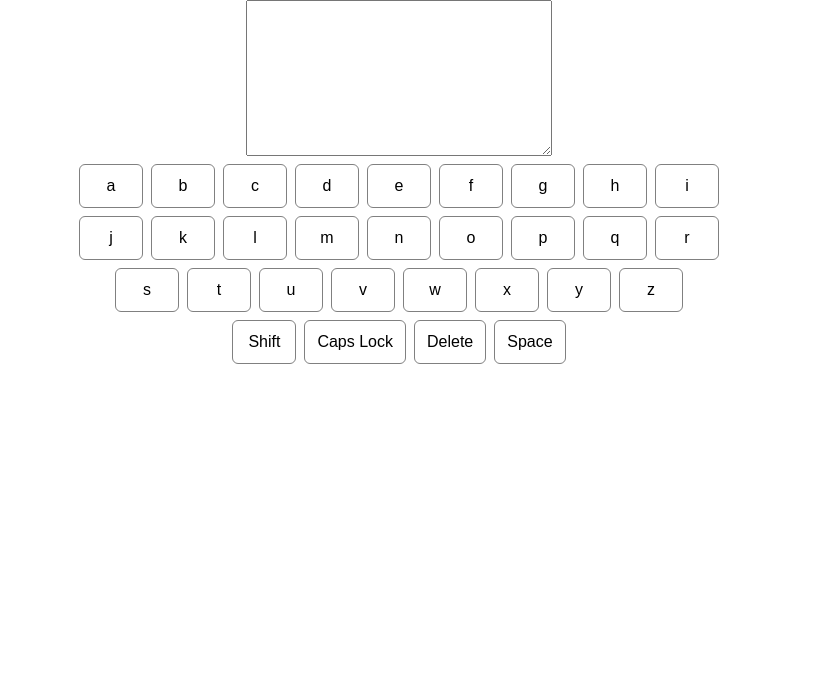
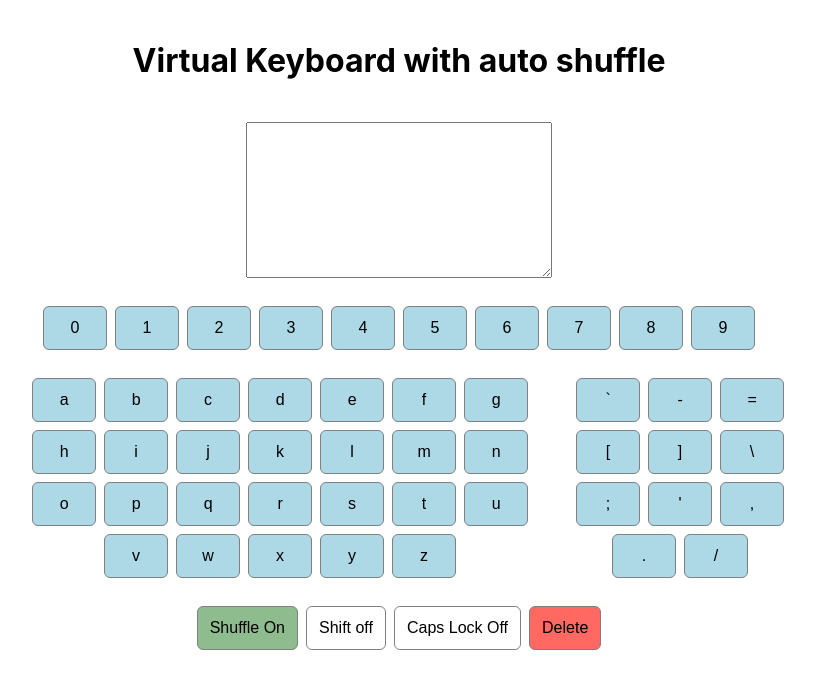
Before and after one commit to vaibhav-kona/virtual-keyboard, a React (Create React App) app: page / in a window 1280 px wide. Shown: the top 688 px of the page, without its empty margins (241-1056 px from the left). Built offline with nearby package versions, Linux system fonts and the light colour scheme.

Commit message:
Update layout
- Keys are given colors and opacity for visual feedback

```diff
--- a/src/components/Key.tsx
+++ b/src/components/Key.tsx
@@ -6,11 +6,13 @@ interface KeyProps {
   shift: boolean;
   capsLock: boolean;
   shiftCharacter?: string;
-  capsLockCharacter?: string;
+  capsLockCharacter?: string | null;
+  className?: string;
+  isActive?: boolean;
 }
 
 const StyledButton = styled.button`
-  background-color: white;
+  background-color: lightblue;
   box-shadow: none;
   border: 1px solid grey;
   padding: 12px;
@@ -20,11 +22,14 @@ const StyledButton = styled.button`
   margin: 4px;
 
   &:hover {
-    border: 1px solid red;
+    border: 1px solid darkblue;
+    opacity: 0.5;
+    cursor: pointer;
   }
 `;
 
 const Key = ({
+  className,
   title,
   handleClick,
   shift,
@@ -34,14 +39,23 @@ const Key = ({
 }: KeyProps) => {
   let displayTitle = title;
 
-  if (capsLock) {
+  // c - 0, s - 0 => default
+  // c - 1, s - 0 => alpha - to capital
+  // c - 0, s - 1 => all shifted characters
+  // c - 1, s - 1 => all shifted characters
+
+  if (shift) {
+    displayTitle = shiftCharacter || title;
+  } else if (capsLock) {
     displayTitle = capsLockCharacter || title;
-  } else if (shift) {
-    displayTitle = shiftCharacter || title;
   }
 
   return (
-    <StyledButton type="button" onClick={() => handleClick(displayTitle)}>
+    <StyledButton
+      className={className}
+      type="button"
+      onClick={() => handleClick(displayTitle)}
+    >
       {displayTitle}
     </StyledButton>
   );
--- a/src/components/Keyboard.tsx
+++ b/src/components/Keyboard.tsx
@@ -2,13 +2,48 @@ import { ChangeEventHandler, useState } from "react";
 import styled from "styled-components";
 import shuffle from "../common/shuffle";
 import Key from "./Key";
-import keys from "./keys";
+import {
+  alphabetKeys as aKeys,
+  numericKeys as nKeys,
+  specialKeys as sKeys,
+} from "./keys";
 
 const KeyboardContainer = styled.div`
   display: flex;
   flex-flow: column wrap;
-  max-width: 700px;
+  max-width: 800px;
   margin: auto;
+  padding: 20px;
+`;
+
+const TextAreaContainer = styled.div`
+  margin-top: 20px;
+  margin-bottom: 20px;
+`;
+
+const AlphaSpecialKeysContainer = styled.div`
+  display: flex;
+  margin-top: 20px;
+`;
+
+const FunctionalKeysContainer = styled.div`
+  margin-top: 20px;
+`;
+
+const FunctionalKey = styled(Key)`
+  background-color: ${(props) => (props.isActive ? "darkseagreen" : "white")};
+
+  &:hover {
+    opacity: 0.8;
+  }
+`;
+
+const DeleteKey = styled(Key)`
+  background-color: #ff6961;
+
+  &:hover {
+    opacity: 0.8;
+  }
 `;
 
 const StyledTextArea = styled.textarea`
@@ -18,12 +53,21 @@ const StyledTextArea = styled.textarea`
 const Keyboard = () => {
   const [content, setContent] = useState("");
   const [capsLock, setCapsLock] = useState(false);
-  const [shift, setSshift] = useState(false);
-  const [virtualKeys, setVirtualKeys] = useState(keys);
+  const [shift, setShift] = useState(false);
+  const [alphabetKeys, setAlphabetKeys] = useState(aKeys);
+  const [numericKeys, setNumericKeys] = useState(nKeys);
+  const [specialKeys, setSpecialKeys] = useState(sKeys);
+  const [shouldShuffle, setShouldShuffle] = useState(true);
 
   const handleClick = (keyTitle: string) => {
     setContent(content + keyTitle);
-    setVirtualKeys(shuffle(virtualKeys));
+
+    if (shouldShuffle) {
+      setAlphabetKeys(shuffle(alphabetKeys));
+      setNumericKeys(shuffle(numericKeys));
+      setSpecialKeys(shuffle(specialKeys));
+    }
+
     turnShiftOff();
   };
 
@@ -41,15 +85,27 @@ const Keyboard = () => {
   };
 
   const turnShiftOn = () => {
-    setSshift(true);
+    setShift(true);
   };
 
   const turnShiftOff = () => {
-    setSshift(false);
+    setShift(false);
+  };
+
+  const turnShuffleOn = () => {
+    setShouldShuffle(true);
+  };
+
+  const turnShuffleOff = () => {
+    setShouldShuffle(false);
   };
 
   const handleShiftClick = () => {
-    turnShiftOn();
+    if (shift) {
+      turnShiftOff();
+    } else {
+      turnShiftOn();
+    }
   };
 
   const handleCapsLockClick = () => {
@@ -60,9 +116,17 @@ const Keyboard = () => {
     }
   };
 
-  const handleSpace = () => {
-    setContent(content + " ");
+  const handleShuffleClick = () => {
+    if (shouldShuffle) {
+      turnShuffleOff();
+    } else {
+      turnShuffleOn();
+    }
   };
+
+  // const handleSpace = () => {
+  //   setContent(content + " ");
+  // };
 
   const handleDeleteClick = () => {
     const contentCopy = content;
@@ -72,16 +136,18 @@ const Keyboard = () => {
 
   return (
     <KeyboardContainer>
-      <div>
+      <h1>Virtual Keyboard with auto shuffle</h1>
+
+      <TextAreaContainer>
         <StyledTextArea
           rows={10}
           onChange={handleContentChange}
           value={content}
         />
-      </div>
+      </TextAreaContainer>
 
       <div>
-        {virtualKeys.map((key) => (
+        {numericKeys.map((key) => (
           <Key
             key={key.title}
             title={key.title}
@@ -94,35 +160,76 @@ const Keyboard = () => {
         ))}
       </div>
 
-      <div>
-        <Key
-          title="Shift"
+      <AlphaSpecialKeysContainer>
+        <div>
+          {alphabetKeys.map((key) => (
+            <Key
+              key={key.title}
+              title={key.title}
+              shiftCharacter={key.shiftedKey}
+              capsLockCharacter={key.upperCaseKey}
+              handleClick={handleClick}
+              shift={shift}
+              capsLock={capsLock}
+            />
+          ))}
+        </div>
+
+        <div>
+          {specialKeys.map((key) => (
+            <Key
+              key={key.title}
+              title={key.title}
+              shiftCharacter={key.shiftedKey}
+              capsLockCharacter={key.upperCaseKey}
+              handleClick={handleClick}
+              shift={shift}
+              capsLock={capsLock}
+            />
+          ))}
+        </div>
+      </AlphaSpecialKeysContainer>
+
+      {/* Functional keys */}
+      <FunctionalKeysContainer>
+        <FunctionalKey
+          title={shouldShuffle ? "Shuffle On" : "Shuffle Off"}
+          isActive={shouldShuffle}
+          handleClick={handleShuffleClick}
+          shift={shift}
+          capsLock={capsLock}
+        />
+
+        <FunctionalKey
+          title={shift ? "Shift On" : "Shift off"}
+          isActive={shift}
           handleClick={handleShiftClick}
           shift={shift}
           capsLock={capsLock}
         />
 
-        <Key
-          title="Caps Lock"
+        <FunctionalKey
+          title={capsLock ? "Caps Lock On" : "Caps Lock Off"}
+          isActive={capsLock}
           handleClick={handleCapsLockClick}
           shift={shift}
           capsLock={capsLock}
         />
 
-        <Key
+        <DeleteKey
           title="Delete"
           handleClick={handleDeleteClick}
           shift={shift}
           capsLock={capsLock}
         />
 
-        <Key
-          title="Space"
-          handleClick={handleSpace}
-          shift={shift}
-          capsLock={capsLock}
-        />
-      </div>
+        {/*<Key*/}
+        {/*  title="Space"*/}
+        {/*  handleClick={handleSpace}*/}
+        {/*  shift={shift}*/}
+        {/*  capsLock={capsLock}*/}
+        {/*/>*/}
+      </FunctionalKeysContainer>
     </KeyboardContainer>
   );
 };
--- a/src/components/getShuffledKeys.ts
+++ /dev/null
@@ -1,3 +0,0 @@
-const getShuffledKeys = () => {};
-
-export default getShuffledKeys;
--- a/src/components/keys.ts
+++ b/src/components/keys.ts
@@ -1,3 +1,13 @@
+// 47 keys in total
+// 26 - alhpa
+// 10 - numeric
+// 11 - special
+
+// ~ --- - --- =
+// [ --- ] --- \
+// , --- . --- /
+// ; --- '
+
 const generateAlphabets = () => {
   const CHAR_CODE_FOR_LOWER_CASE_A = "a".charCodeAt(0);
   const CHAR_CODE_FOR_UPPER_CASE_A = "A".charCodeAt(0);
@@ -19,26 +29,140 @@ const generateAlphabets = () => {
   return alphaKeys;
 };
 
-const keys = [...generateAlphabets()];
+export const numericKeys = [
+  {
+    title: "0",
+    baseKey: "0",
+    shiftedKey: ")",
+    upperCaseKey: null,
+  },
+  {
+    title: "1",
+    baseKey: "1",
+    shiftedKey: "!",
+    upperCaseKey: null,
+  },
+  {
+    title: "2",
+    baseKey: "2",
+    shiftedKey: "@",
+    upperCaseKey: null,
+  },
+  {
+    title: "3",
+    baseKey: "3",
+    shiftedKey: "#",
+    upperCaseKey: null,
+  },
+  {
+    title: "4",
+    baseKey: "4",
+    shiftedKey: "$",
+    upperCaseKey: null,
+  },
+  {
+    title: "5",
+    baseKey: "5",
+    shiftedKey: "%",
+    upperCaseKey: null,
+  },
+  {
+    title: "6",
+    baseKey: "6",
+    shiftedKey: "^",
+    upperCaseKey: null,
+  },
+  {
+    title: "7",
+    baseKey: "7",
+    shiftedKey: "&",
+    upperCaseKey: null,
+  },
+  {
+    title: "8",
+    baseKey: "8",
+    shiftedKey: "*",
+    upperCaseKey: null,
+  },
+  {
+    title: "9",
+    baseKey: "9",
+    shiftedKey: "(",
+    upperCaseKey: null,
+  },
+];
 
-// const otherKeys = [
-//   {
-//     type: "alphaNumeric",
-//     keys: [
-//       {
-//         title: "a",
-//         baseKey: "a",
-//         shiftedKey: "A",
-//         upperCaseKey: "A",
-//       },
-//       {
-//         title: "a",
-//         baseKey: "a",
-//         shiftedKey: "A",
-//         upperCaseKey: "A",
-//       },
-//     ],
-//   },
-// ];
+export const alphabetKeys = [...generateAlphabets()];
+
+export const specialKeys = [
+  {
+    title: "`",
+    baseKey: "`",
+    shiftedKey: "~",
+    upperCaseKey: null,
+  },
+  {
+    title: "-",
+    baseKey: "-",
+    shiftedKey: "_",
+    upperCaseKey: null,
+  },
+  {
+    title: "=",
+    baseKey: "=",
+    shiftedKey: "+",
+    upperCaseKey: null,
+  },
+  {
+    title: "[",
+    baseKey: "[",
+    shiftedKey: "{",
+    upperCaseKey: null,
+  },
+  {
+    title: "]",
+    baseKey: "]",
+    shiftedKey: "}",
+    upperCaseKey: null,
+  },
+  {
+    title: "\\",
+    baseKey: "\\",
+    shiftedKey: "|",
+    upperCaseKey: null,
+  },
+  {
+    title: ";",
+    baseKey: ";",
+    shiftedKey: ":",
+    upperCaseKey: null,
+  },
+  {
+    title: "'",
+    baseKey: "'",
+    shiftedKey: '"',
+    upperCaseKey: null,
+  },
+  {
+    title: ",",
+    baseKey: ",",
+    shiftedKey: "<",
+    upperCaseKey: null,
+  },
+  {
+    title: ".",
+    baseKey: ".",
+    shiftedKey: ">",
+    upperCaseKey: null,
+  },
+  {
+    title: "/",
+    baseKey: "/",
+    shiftedKey: "?",
+    upperCaseKey: null,
+  },
+];
+
+const keys = [...alphabetKeys, ...numericKeys, ...specialKeys];
 
 export default keys;
```
